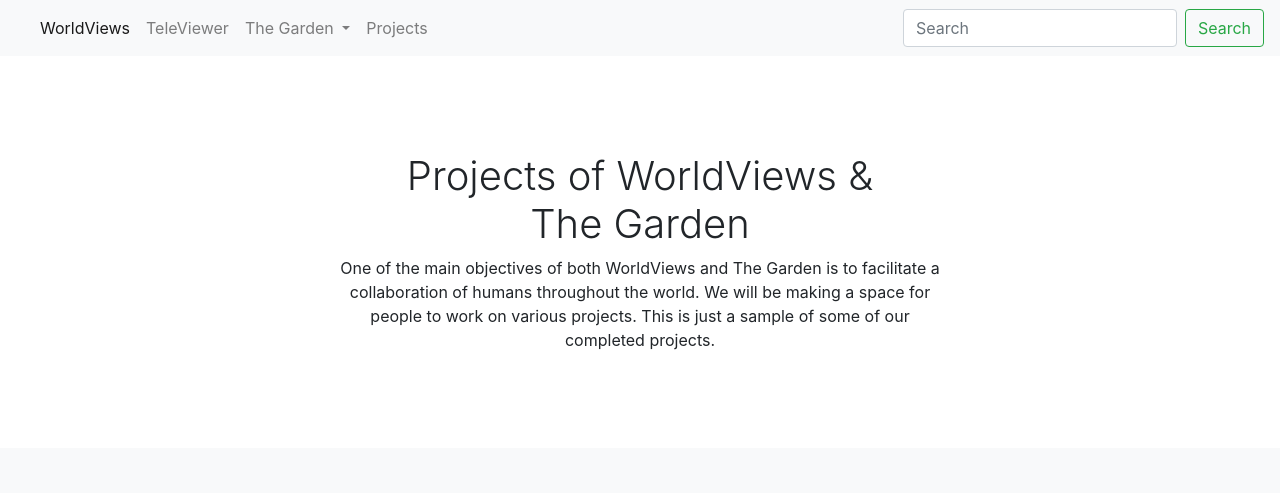
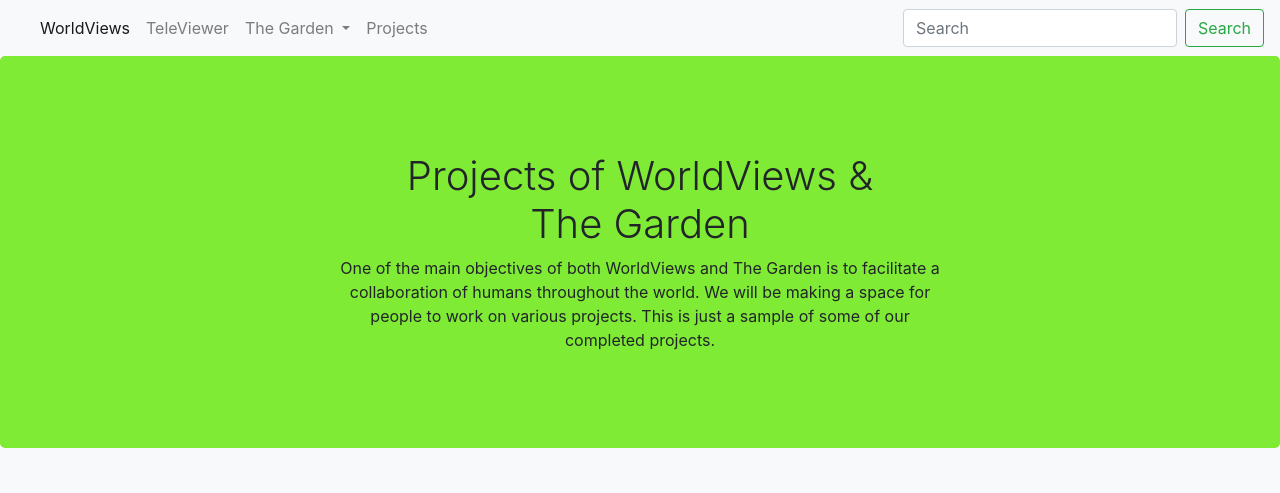
Before and after one commit to WorldViews/WVWebSite, a plain HTML site: page projects.html in a window 1280 px wide. Shown: the top 493 px of the page. Drawn offline with nearby package versions, Linux system fonts and the light colour scheme; files that its build step writes are made by us from their sources.

Commit message:
Update album.css

```diff
--- a/album.css
+++ b/album.css
@@ -2,12 +2,13 @@
   padding-top: 3rem;
   padding-bottom: 3rem;
   margin-bottom: 0;
-  background-color: #fff;
+  background-color: #80eb34;
 }
 @media (min-width: 768px) {
   .jumbotron {
     padding-top: 6rem;
     padding-bottom: 6rem;
+
   }
 }
 
```
